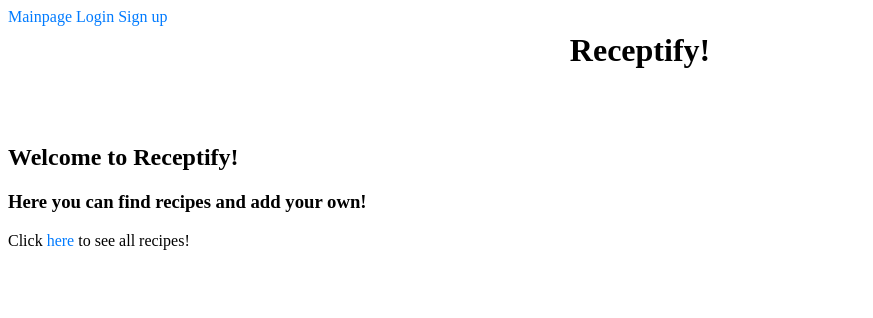
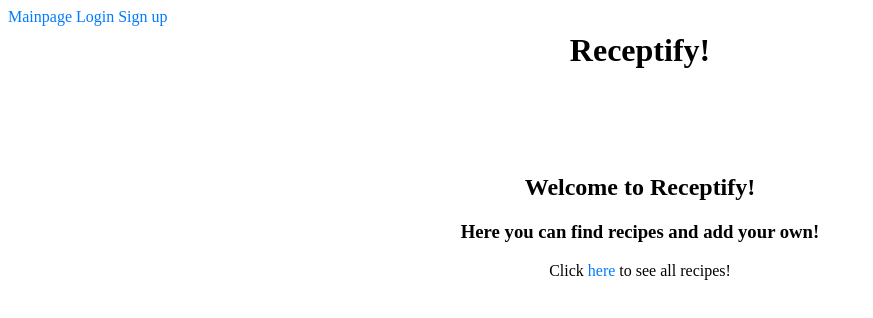
Before and after one commit to JuhoSiitonen/Receptify, a React (Vite) app in the folder frontend/: page / in a window 1280 px wide. Shown: the top 318 px of the page, without its empty margins (0-873 px from the left). Built offline with nearby package versions, Linux system fonts and the light colour scheme; no server answers.

Commit message:
added css styles to Mainpage

```diff
--- /dev/null
+++ b/frontend/src/components/Mainpage.css
@@ -0,0 +1,13 @@
+.mainpage-container {
+    text-align: center;
+    margin-top: 50px;
+}
+
+.mainpage-link {
+    color: #007bff;
+    text-decoration: none;
+}
+
+.mainpage-link:hover {
+    text-decoration: underline;
+}
--- a/frontend/src/components/Mainpage.jsx
+++ b/frontend/src/components/Mainpage.jsx
@@ -1,13 +1,14 @@
 import { Link } from 'react-router-dom'
+import './Mainpage.css'
 
 const Mainpage = () => {
 
     return (
-        <>
-        <h2>Welcome to Receptify!</h2>
-        <h3>Here you can find recipes and add your own!</h3>
-        <p>Click <Link to="/recipes">here</Link> to see all recipes!</p>
-        </>
+        <div className="mainpage-container">
+          <h2>Welcome to Receptify!</h2>
+          <h3>Here you can find recipes and add your own!</h3>
+          <p>Click <Link to="/recipes">here</Link> to see all recipes!</p>
+        </div>
     )
 }
 
```
